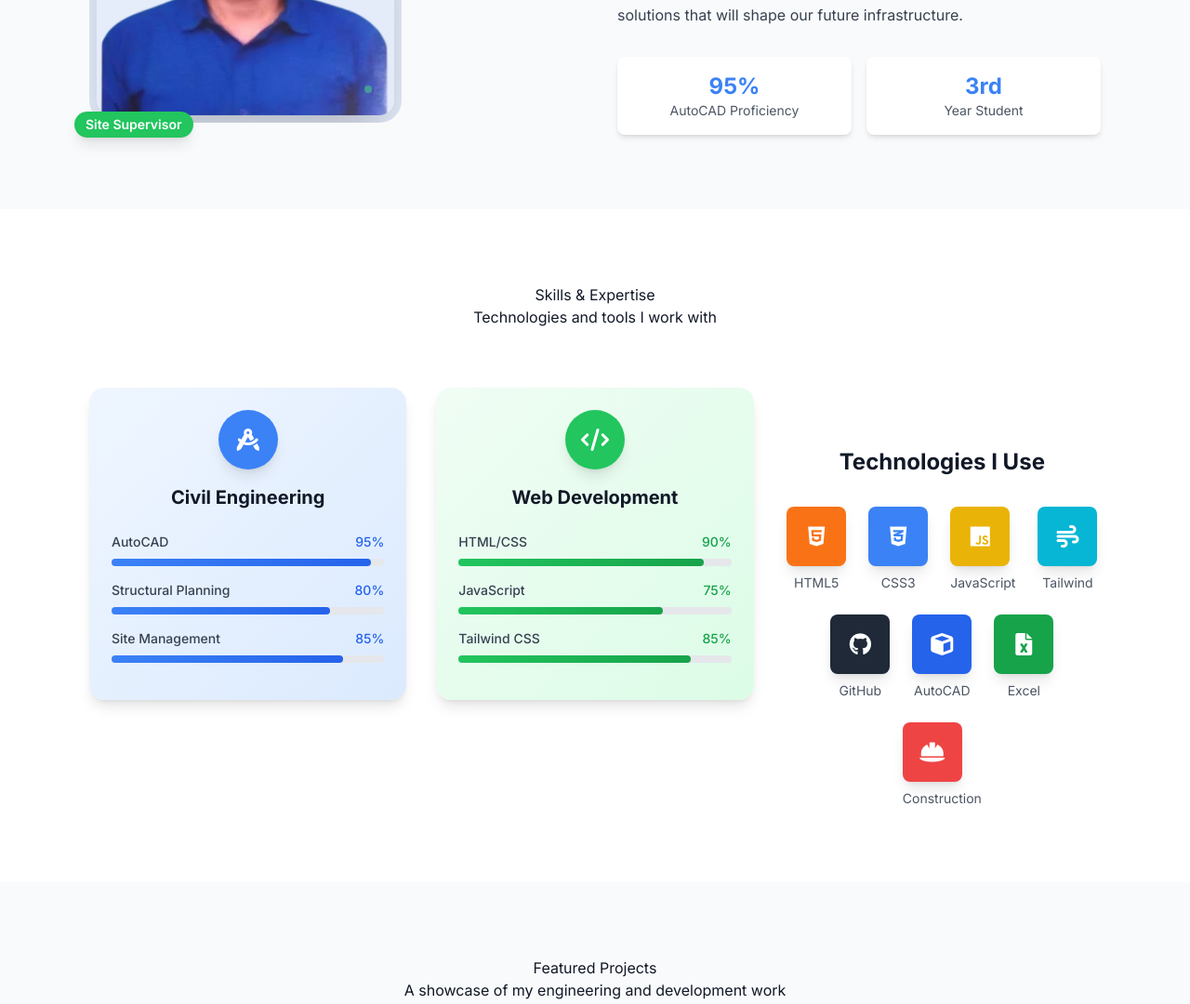
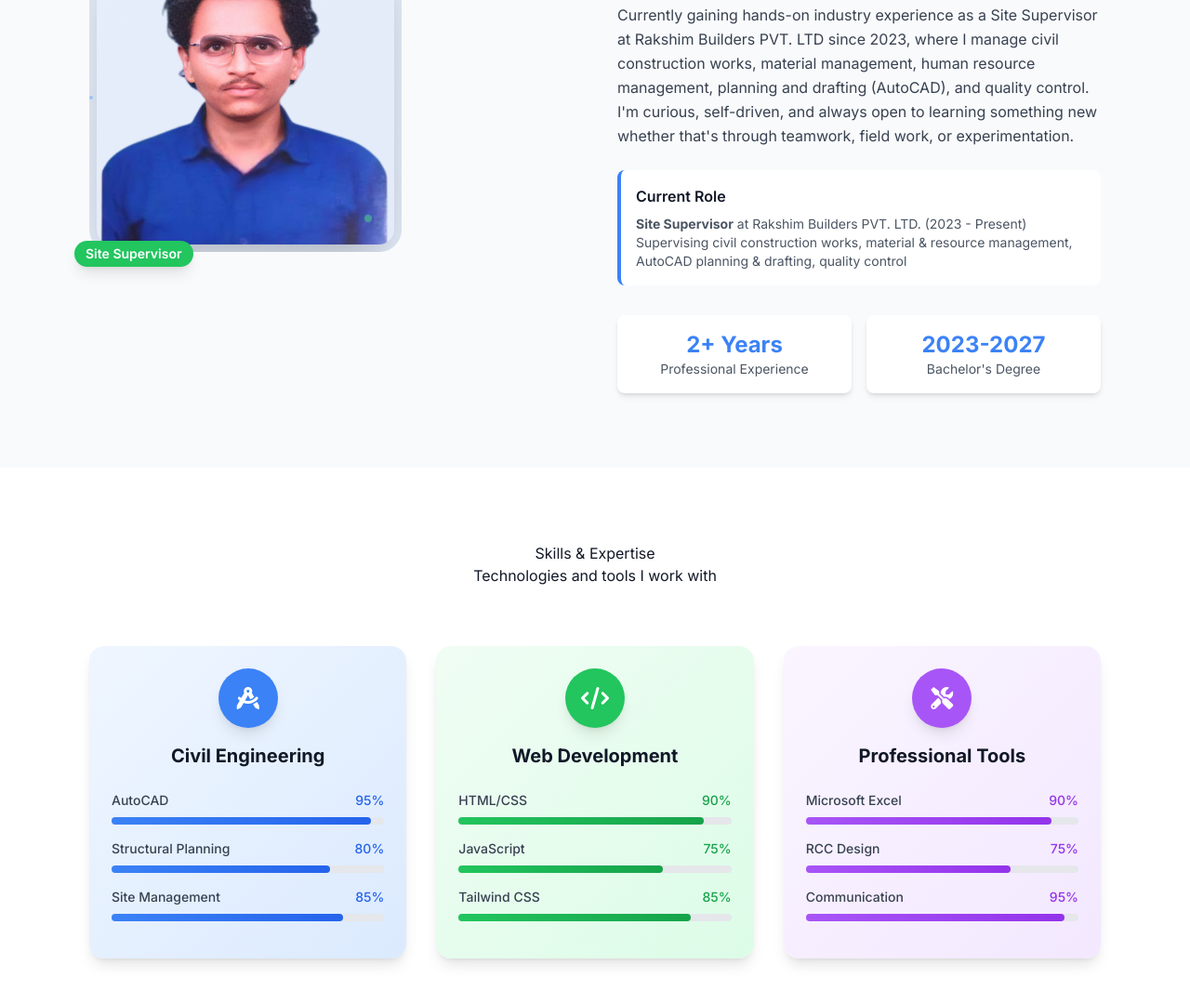
Before and after one commit to codesbypvio/poorvesh-portfolio, a website: page index.html in a window 1280 px wide. Shown: the part 1203-2283 px from the top of the page at 93% size. Drawn offline with nearby package versions, Linux system fonts and the light colour scheme.

Commit message:
Update portfolio to match resume details - accurate experience, skills, and contact info

```diff
--- a/index.html
+++ b/index.html
@@ -193,7 +193,7 @@
 
             <!-- Description -->
             <p class="text-lg sm:text-xl text-gray-700 dark:text-gray-300 mb-12 max-w-2xl mx-auto fade-in">
-                Building tomorrow's infrastructure with precision and passion. Currently working as a Site Supervisor while pursuing my degree in Civil Engineering.
+                I'm a third-year Civil Engineering student with a strong interest in structural design, construction technology, and sustainable development. Currently working as a Site Supervisor at Rakshim Builders PVT. LTD.
             </p>
 
             <!-- Call-to-action buttons -->
@@ -256,24 +256,33 @@
                 <!-- About Content -->
                 <div class="fade-in">
                     <h3 class="text-3xl font-bold mb-6 text-gray-900 dark:text-white">
-                        Civil Engineer & Aspiring Developer
+                        Civil Engineer & Problem Solver
                     </h3>
                     <p class="text-gray-700 dark:text-gray-300 mb-6 leading-relaxed">
-                        I'm a dedicated third-year Civil Engineering student at SIPNA College of Engineering and Technology, currently gaining real-world experience as a Site Supervisor at Rakshim Builders PVT. LTD.
+                        I'm a third-year Civil Engineering student at SIPNA College of Engineering and Technology with a strong interest in structural design, construction technology, and sustainable development. I enjoy working on practical problems, whether it's drafting in AutoCAD or analyzing load distribution in structures.
                     </p>
                     <p class="text-gray-700 dark:text-gray-300 mb-6 leading-relaxed">
-                        My passion lies in bridging the gap between traditional engineering and modern technology. I believe in creating sustainable, innovative solutions that will shape our future infrastructure.
+                        Currently gaining hands-on industry experience as a Site Supervisor at Rakshim Builders PVT. LTD since 2023, where I manage civil construction works, material management, human resource management, planning and drafting (AutoCAD), and quality control. I'm curious, self-driven, and always open to learning something new whether that's through teamwork, field work, or experimentation.
                     </p>
+
+                    <!-- Professional Experience Summary -->
+                    <div class="bg-white dark:bg-dark-card p-4 rounded-lg mb-6 border-l-4 border-accent">
+                        <h4 class="font-semibold text-gray-900 dark:text-white mb-2">Current Role</h4>
+                        <p class="text-sm text-gray-600 dark:text-gray-400">
+                            <strong>Site Supervisor</strong> at Rakshim Builders PVT. LTD. (2023 - Present)<br>
+                            Supervising civil construction works, material & resource management, AutoCAD planning & drafting, quality control
+                        </p>
+                    </div>
 
                     <!-- Quick stats -->
                     <div class="grid grid-cols-2 gap-4 mt-8">
                         <div class="text-center p-4 bg-white dark:bg-dark-card rounded-lg shadow-md">
-                            <div class="text-2xl font-bold text-accent">95%</div>
-                            <div class="text-sm text-gray-600 dark:text-gray-400">AutoCAD Proficiency</div>
+                            <div class="text-2xl font-bold text-accent">2+ Years</div>
+                            <div class="text-sm text-gray-600 dark:text-gray-400">Professional Experience</div>
                         </div>
                         <div class="text-center p-4 bg-white dark:bg-dark-card rounded-lg shadow-md">
-                            <div class="text-2xl font-bold text-accent">3rd</div>
-                            <div class="text-sm text-gray-600 dark:text-gray-400">Year Student</div>
+                            <div class="text-2xl font-bold text-accent">2023-2027</div>
+                            <div class="text-sm text-gray-600 dark:text-gray-400">Bachelor's Degree</div>
                         </div>
                     </div>
                 </div>
@@ -384,67 +393,49 @@
 
                 <!-- Professional Tools -->
                 <div class="fade-in skill-category">
-            <!-- Additional Skills Icons -->
-            <div class="mt-16 fade-in">
-                <h3 class="text-2xl font-bold text-center text-gray-900 dark:text-white mb-8">Technologies I Use</h3>
-                <div class="flex flex-wrap justify-center gap-6">
-                    <!-- Technology Icons -->
-                    <div class="group">
-                        <div class="w-16 h-16 bg-orange-500 rounded-lg flex items-center justify-center shadow-lg group-hover:shadow-xl group-hover:scale-110 transition-all duration-300">
-                            <i class="fab fa-html5 text-2xl text-white"></i>
+                    <div class="bg-gradient-to-br from-purple-50 to-purple-100 dark:from-slate-800 dark:to-slate-700 p-6 rounded-2xl shadow-lg hover:shadow-xl transition-all duration-300 hover:-translate-y-2">
+                        <div class="text-center mb-6">
+                            <div class="w-16 h-16 bg-purple-500 rounded-full flex items-center justify-center mx-auto mb-4 shadow-lg">
+                                <i class="fas fa-tools text-2xl text-white"></i>
+                            </div>
+                            <h3 class="text-xl font-bold text-gray-900 dark:text-white">Professional Tools</h3>
                         </div>
-                        <p class="text-center mt-2 text-sm text-gray-600 dark:text-gray-400">HTML5</p>
-                    </div>
 
-                    <div class="group">
-                        <div class="w-16 h-16 bg-blue-500 rounded-lg flex items-center justify-center shadow-lg group-hover:shadow-xl group-hover:scale-110 transition-all duration-300">
-                            <i class="fab fa-css3-alt text-2xl text-white"></i>
+                        <!-- Microsoft Excel -->
+                        <div class="mb-4">
+                            <div class="flex justify-between items-center mb-2">
+                                <span class="text-sm font-medium text-gray-700 dark:text-gray-300">Microsoft Excel</span>
+                                <span class="text-sm font-medium text-purple-600 dark:text-purple-400">90%</span>
+                            </div>
+                            <div class="w-full bg-gray-200 dark:bg-gray-600 rounded-full h-2">
+                                <div class="skill-bar bg-gradient-to-r from-purple-500 to-purple-600 h-2 rounded-full transition-all duration-1000 ease-out" data-width="90"></div>
+                            </div>
                         </div>
-                        <p class="text-center mt-2 text-sm text-gray-600 dark:text-gray-400">CSS3</p>
-                    </div>
 
-                    <div class="group">
-                        <div class="w-16 h-16 bg-yellow-500 rounded-lg flex items-center justify-center shadow-lg group-hover:shadow-xl group-hover:scale-110 transition-all duration-300">
-                            <i class="fab fa-js text-2xl text-white"></i>
+                        <!-- Design Understanding -->
+                        <div class="mb-4">
+                            <div class="flex justify-between items-center mb-2">
+                                <span class="text-sm font-medium text-gray-700 dark:text-gray-300">RCC Design</span>
+                                <span class="text-sm font-medium text-purple-600 dark:text-purple-400">75%</span>
+                            </div>
+                            <div class="w-full bg-gray-200 dark:bg-gray-600 rounded-full h-2">
+                                <div class="skill-bar bg-gradient-to-r from-purple-500 to-purple-600 h-2 rounded-full transition-all duration-1000 ease-out" data-width="75"></div>
+                            </div>
                         </div>
-                        <p class="text-center mt-2 text-sm text-gray-600 dark:text-gray-400">JavaScript</p>
-                    </div>
 
-                    <div class="group">
-                        <div class="w-16 h-16 bg-cyan-500 rounded-lg flex items-center justify-center shadow-lg group-hover:shadow-xl group-hover:scale-110 transition-all duration-300">
-                            <i class="fas fa-wind text-2xl text-white"></i>
+                        <!-- Communication -->
+                        <div class="mb-4">
+                            <div class="flex justify-between items-center mb-2">
+                                <span class="text-sm font-medium text-gray-700 dark:text-gray-300">Communication</span>
+                                <span class="text-sm font-medium text-purple-600 dark:text-purple-400">95%</span>
+                            </div>
+                            <div class="w-full bg-gray-200 dark:bg-gray-600 rounded-full h-2">
+                                <div class="skill-bar bg-gradient-to-r from-purple-500 to-purple-600 h-2 rounded-full transition-all duration-1000 ease-out" data-width="95"></div>
+                            </div>
                         </div>
-                        <p class="text-center mt-2 text-sm text-gray-600 dark:text-gray-400">Tailwind</p>
-                    </div>
-
-                    <div class="group">
-                        <div class="w-16 h-16 bg-gray-800 rounded-lg flex items-center justify-center shadow-lg group-hover:shadow-xl group-hover:scale-110 transition-all duration-300">
-                            <i class="fab fa-github text-2xl text-white"></i>
-                        </div>
-                        <p class="text-center mt-2 text-sm text-gray-600 dark:text-gray-400">GitHub</p>
-                    </div>
-
-                    <div class="group">
-                        <div class="w-16 h-16 bg-blue-600 rounded-lg flex items-center justify-center shadow-lg group-hover:shadow-xl group-hover:scale-110 transition-all duration-300">
-                            <i class="fas fa-cube text-2xl text-white"></i>
-                        </div>
-                        <p class="text-center mt-2 text-sm text-gray-600 dark:text-gray-400">AutoCAD</p>
-                    </div>
-
-                    <div class="group">
-                        <div class="w-16 h-16 bg-green-600 rounded-lg flex items-center justify-center shadow-lg group-hover:shadow-xl group-hover:scale-110 transition-all duration-300">
-                            <i class="fas fa-file-excel text-2xl text-white"></i>
-                        </div>
-                        <p class="text-center mt-2 text-sm text-gray-600 dark:text-gray-400">Excel</p>
-                    </div>
-
-                    <div class="group">
-                        <div class="w-16 h-16 bg-red-500 rounded-lg flex items-center justify-center shadow-lg group-hover:shadow-xl group-hover:scale-110 transition-all duration-300">
-                            <i class="fas fa-hard-hat text-2xl text-white"></i>
-                        </div>
-                        <p class="text-center mt-2 text-sm text-gray-600 dark:text-gray-400">Construction</p>
                     </div>
                 </div>
+
             </div>
         </div>
     </section>
@@ -832,7 +823,7 @@
                                 </div>
                                 <div>
                                     <h4 class="font-semibold text-gray-900 dark:text-white">Location</h4>
-                                    <p class="text-gray-600 dark:text-gray-400">Amravati, Maharashtra, India</p>
+                                    <p class="text-gray-600 dark:text-gray-400">33-A, Aditya, Purwa township, Arjun Nagar, Amravati</p>
                                 </div>
                             </div>
                         </div>
```
